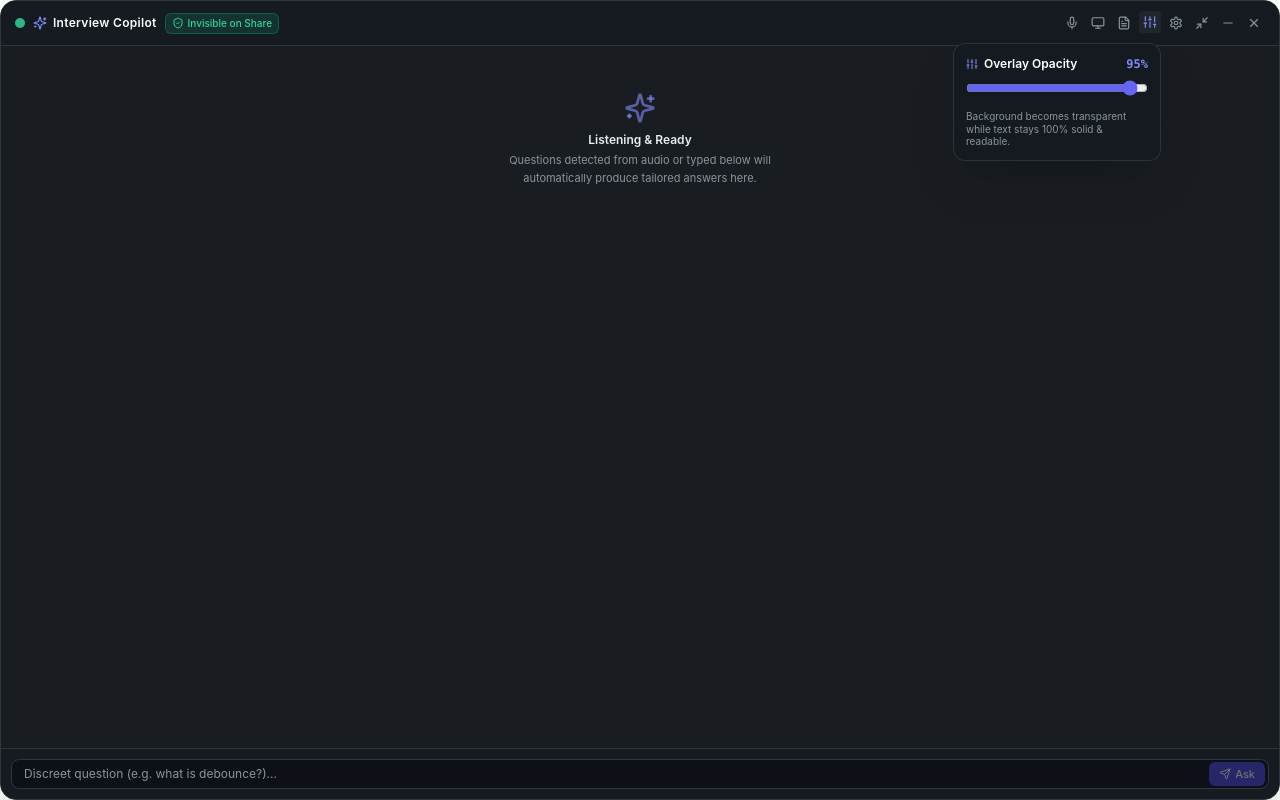
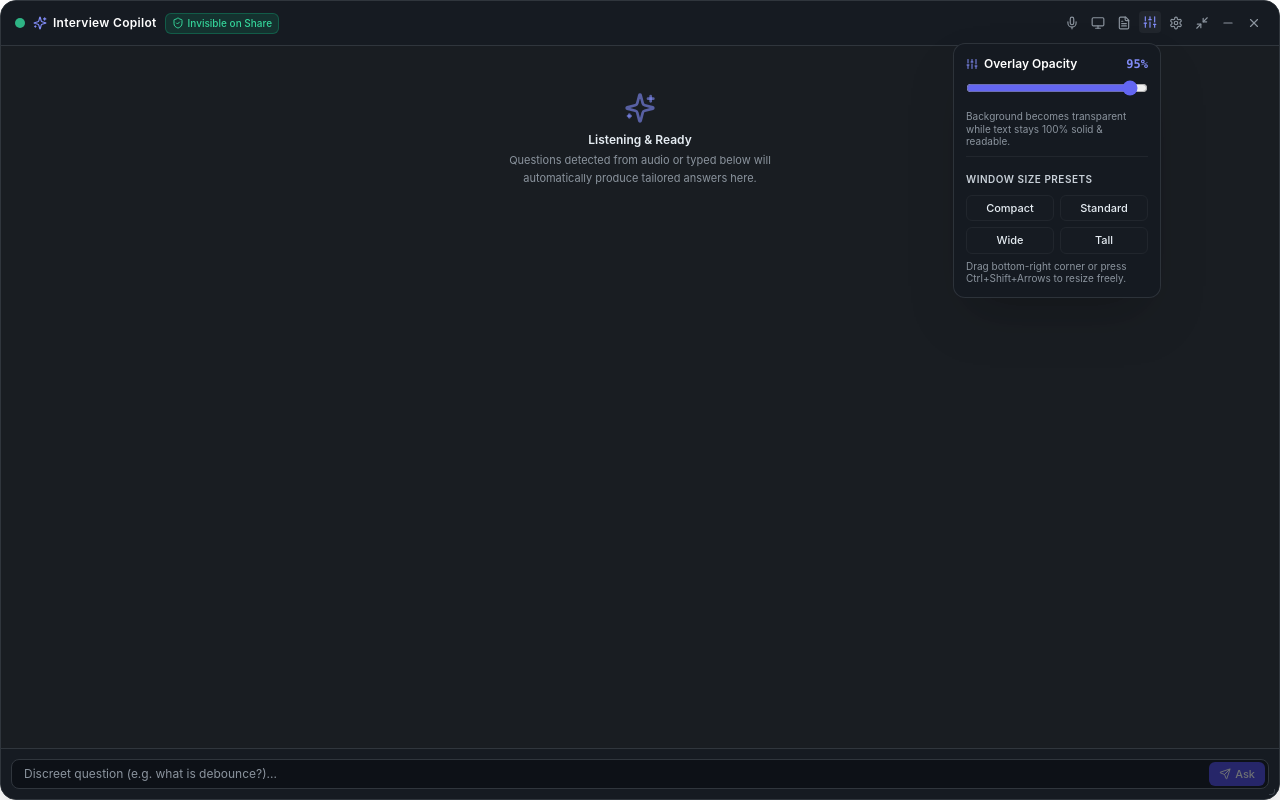
Before and after one commit to joshiSaiKiran2000/home-for-windows, a React (Vite) app: page / in a window 1280 px wide. Both pictures are taken after a click on the button 1150 px from the left and 22 px from the top of the page. Built offline with nearby package versions, Linux system fonts and the light colour scheme.

Commit message:
feat(overlay): add stealth corner drag-resizing, presets, and keyboard shortcuts without showing double-arrow cursor

```diff
--- a/electron/preload.ts
+++ b/electron/preload.ts
@@ -60,6 +60,10 @@ const api = {
     ipcRenderer.invoke('window:set-overlay-minimized', minimized),
   moveOverlayBy: (dx: number, dy: number): Promise<void> =>
     ipcRenderer.invoke('window:move-overlay-by', dx, dy),
+  resizeOverlayBy: (dw: number, dh: number): Promise<void> =>
+    ipcRenderer.invoke('window:resize-overlay-by', dw, dh),
+  setOverlaySize: (width: number, height: number): Promise<void> =>
+    ipcRenderer.invoke('window:set-overlay-size', width, height),
   minimizeWindow: (): Promise<void> => ipcRenderer.invoke('window:minimize'),
   closeWindow: (): Promise<void> => ipcRenderer.invoke('window:close'),
   setContentProtection: (enabled: boolean): Promise<void> =>
--- a/src/components/Overlay/OverlayWindow.tsx
+++ b/src/components/Overlay/OverlayWindow.tsx
@@ -96,6 +96,7 @@ export const OverlayWindow: React.FC = () => {
   }, []);
 
   // Keyboard shortcut: Escape toggles between full overlay and minimized expand button
+  // Ctrl + Shift + Arrow keys to resize overlay smoothly without showing double-arrow cursor
   useEffect(() => {
     const handleKeyDown = (e: KeyboardEvent) => {
       if (e.key === 'Escape') {
@@ -107,6 +108,23 @@ export const OverlayWindow: React.FC = () => {
           handleExpand();
         } else {
           handleMinimize();
+        }
+      }
+
+      // Ctrl + Shift + Arrow keys to adjust overlay size on the fly
+      if (e.ctrlKey && e.shiftKey && !isMinimized) {
+        if (e.key === 'ArrowRight') {
+          e.preventDefault();
+          window.electronAPI?.resizeOverlayBy(30, 0);
+        } else if (e.key === 'ArrowLeft') {
+          e.preventDefault();
+          window.electronAPI?.resizeOverlayBy(-30, 0);
+        } else if (e.key === 'ArrowDown') {
+          e.preventDefault();
+          window.electronAPI?.resizeOverlayBy(0, 30);
+        } else if (e.key === 'ArrowUp') {
+          e.preventDefault();
+          window.electronAPI?.resizeOverlayBy(0, -30);
         }
       }
     };
@@ -246,6 +264,42 @@ export const OverlayWindow: React.FC = () => {
 
     if (!hasMovedRef.current) {
       handleExpand();
+    }
+  };
+
+  // Stealth corner drag-to-resize support (mouse cursor stays normal arrow pointer, no double-arrow cursor)
+  const isResizingRef = useRef(false);
+  const resizeStartPosRef = useRef({ screenX: 0, screenY: 0 });
+
+  const handleResizePointerDown = (e: React.PointerEvent<HTMLDivElement>) => {
+    if (e.button !== 0) return;
+    isResizingRef.current = true;
+    resizeStartPosRef.current = { screenX: e.screenX, screenY: e.screenY };
+    try {
+      e.currentTarget.setPointerCapture(e.pointerId);
+    } catch {
+      // ignore
+    }
+  };
+
+  const handleResizePointerMove = (e: React.PointerEvent<HTMLDivElement>) => {
+    if (!isResizingRef.current) return;
+    const dw = e.screenX - resizeStartPosRef.current.screenX;
+    const dh = e.screenY - resizeStartPosRef.current.screenY;
+
+    if (Math.abs(dw) >= 1 || Math.abs(dh) >= 1) {
+      resizeStartPosRef.current = { screenX: e.screenX, screenY: e.screenY };
+      window.electronAPI?.resizeOverlayBy(dw, dh);
+    }
+  };
+
+  const handleResizePointerUp = (e: React.PointerEvent<HTMLDivElement>) => {
+    if (!isResizingRef.current) return;
+    isResizingRef.current = false;
+    try {
+      e.currentTarget.releasePointerCapture(e.pointerId);
+    } catch {
+      // ignore
     }
   };
 
@@ -440,6 +494,46 @@ export const OverlayWindow: React.FC = () => {
                 <p className="text-[10px] text-dark-400 leading-tight">
                   Background becomes transparent while text stays 100% solid & readable.
                 </p>
+
+                {/* Window Size Presets */}
+                <div className="pt-2 border-t border-dark-700 space-y-1.5">
+                  <span className="text-[10px] font-semibold uppercase tracking-wider text-dark-300">
+                    Window Size Presets
+                  </span>
+                  <div className="grid grid-cols-2 gap-1.5">
+                    <button
+                      type="button"
+                      onClick={() => window.electronAPI?.setOverlaySize(380, 420)}
+                      className="px-2 py-1 rounded-md text-[11px] font-medium bg-dark-800 hover:bg-dark-700 text-dark-200 hover:text-white border border-dark-700 transition-colors"
+                    >
+                      Compact
+                    </button>
+                    <button
+                      type="button"
+                      onClick={() => window.electronAPI?.setOverlaySize(460, 600)}
+                      className="px-2 py-1 rounded-md text-[11px] font-medium bg-dark-800 hover:bg-dark-700 text-dark-200 hover:text-white border border-dark-700 transition-colors"
+                    >
+                      Standard
+                    </button>
+                    <button
+                      type="button"
+                      onClick={() => window.electronAPI?.setOverlaySize(580, 650)}
+                      className="px-2 py-1 rounded-md text-[11px] font-medium bg-dark-800 hover:bg-dark-700 text-dark-200 hover:text-white border border-dark-700 transition-colors"
+                    >
+                      Wide
+                    </button>
+                    <button
+                      type="button"
+                      onClick={() => window.electronAPI?.setOverlaySize(460, 850)}
+                      className="px-2 py-1 rounded-md text-[11px] font-medium bg-dark-800 hover:bg-dark-700 text-dark-200 hover:text-white border border-dark-700 transition-colors"
+                    >
+                      Tall
+                    </button>
+                  </div>
+                  <p className="text-[10px] text-dark-400 leading-tight">
+                    Drag bottom-right corner or press Ctrl+Shift+Arrows to resize freely.
+                  </p>
+                </div>
               </div>
             )}
           </div>
@@ -612,6 +706,17 @@ export const OverlayWindow: React.FC = () => {
             <span>Ask</span>
           </button>
         </form>
+
+        {/* Stealth Corner Resize Grip (Mouse stays normal arrow pointer, zero double-arrow cursor!) */}
+        <div
+          onPointerDown={handleResizePointerDown}
+          onPointerMove={handleResizePointerMove}
+          onPointerUp={handleResizePointerUp}
+          style={{ cursor: 'default' }}
+          className="no-drag absolute bottom-0.5 right-0.5 w-4 h-4 flex items-end justify-end p-0.5 select-none opacity-30 hover:opacity-90 transition-opacity cursor-default z-40"
+        >
+          <div className="w-1.5 h-1.5 border-r border-b border-dark-400 rounded-br pointer-events-none" />
+        </div>
       </div>
 
       {/* Screen Selection Modal in Overlay */}
--- a/src/types/index.ts
+++ b/src/types/index.ts
@@ -103,6 +103,8 @@ export interface ElectronAPI {
   setOverlayCompact: (compact: boolean) => Promise<void>;
   setOverlayMinimized: (minimized: boolean) => Promise<void>;
   moveOverlayBy: (dx: number, dy: number) => Promise<void>;
+  resizeOverlayBy: (dw: number, dh: number) => Promise<void>;
+  setOverlaySize: (width: number, height: number) => Promise<void>;
   minimizeWindow: () => Promise<void>;
   closeWindow: () => Promise<void>;
   setContentProtection: (enabled: boolean) => Promise<void>;
```
Also changed, not shown: electron/main.ts (+21 -0 lines).
